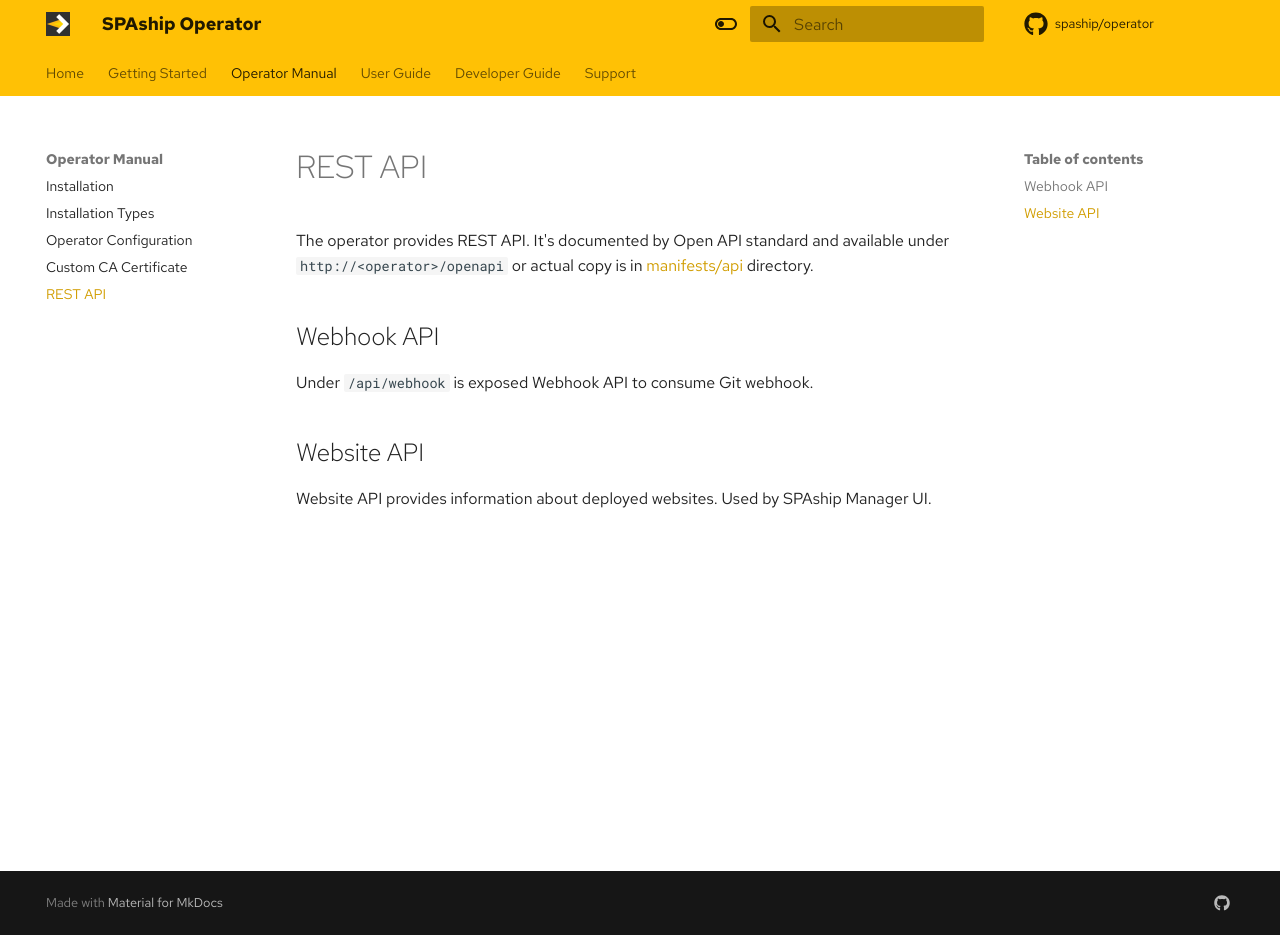
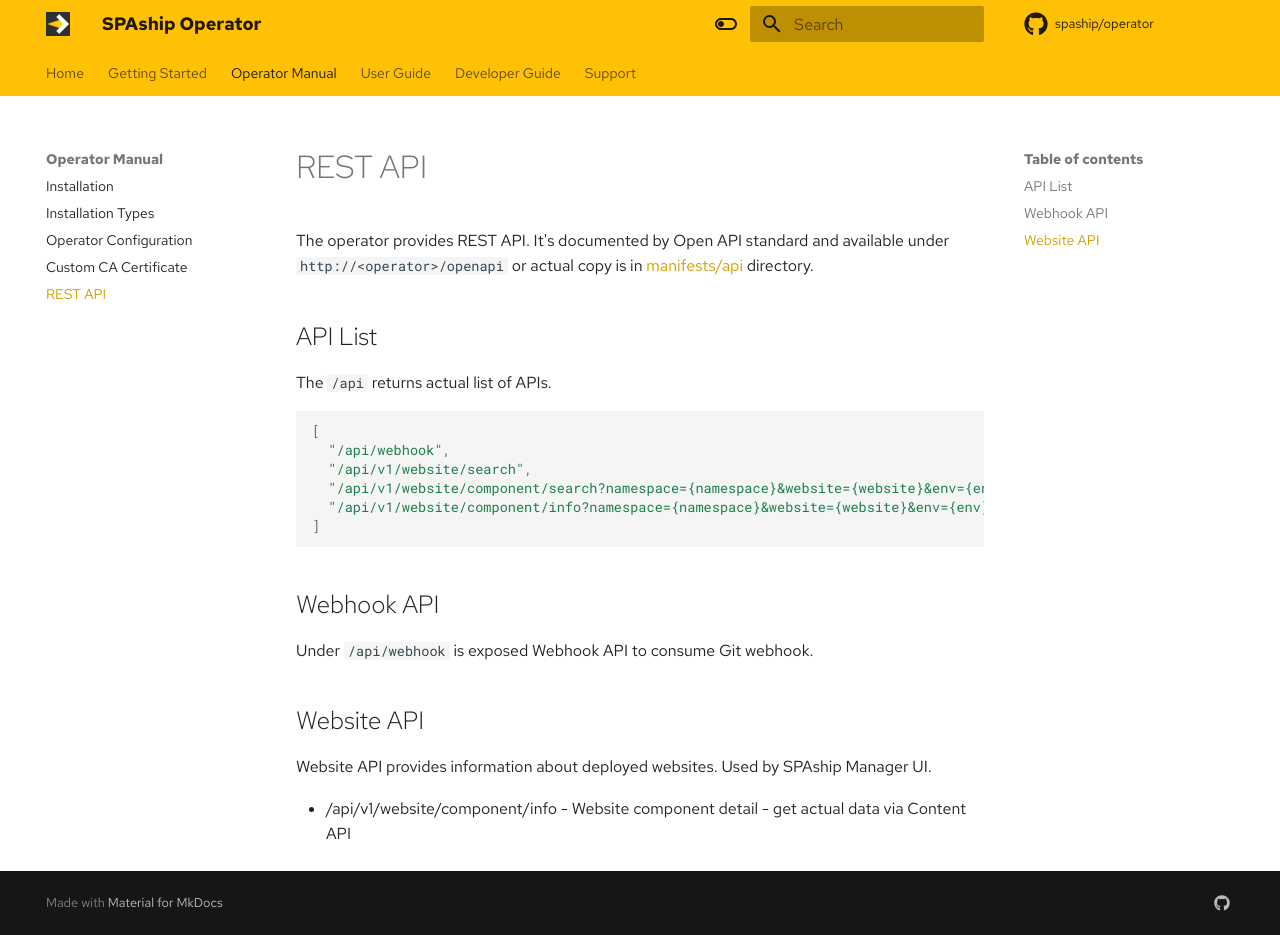
Before and after one commit to spaship/operator, an MkDocs documentation site: the page built from docs/operator-manual/restapi.md, in a window 1280 px wide and 935 px high. Built offline with MkDocs 1.6.1 and Material for MkDocs 9.7.7, drawn with Linux system fonts in a browser that asks for light colours; comment, search, counter and statistics services are not loaded.

Commit message:
more docs about API #39

````diff
--- a/docs/operator-manual/restapi.md
+++ b/docs/operator-manual/restapi.md
@@ -2,6 +2,19 @@
 
 The operator provides REST API. It's documented by Open API standard and available under
 `http://<operator>/openapi` or actual copy is in [manifests/api](https://github.com/spaship/operator/tree/main/manifests/api) directory.
+
+## API List
+
+The `/api` returns actual list of APIs.
+
+```json
+[
+  "/api/webhook",
+  "/api/v1/website/search",
+  "/api/v1/website/component/search?namespace={namespace}&website={website}&env={env}",
+  "/api/v1/website/component/info?namespace={namespace}&website={website}&env={env}&name={component_name}"
+]
+```
 
 ## Webhook API
 
@@ -11,3 +24,5 @@ Under `/api/webhook` is exposed Webhook API to consume Git webhook.
 
 Website API provides information about deployed websites.
 Used by SPAship Manager UI.
+
+ * /api/v1/website/component/info - Website component detail - get actual data via Content API
````
Also changed, not shown: docs/operator-manual/configuration.md (+1 -0 lines), 2 other files.
